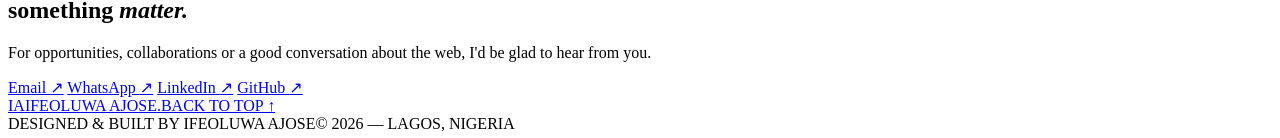
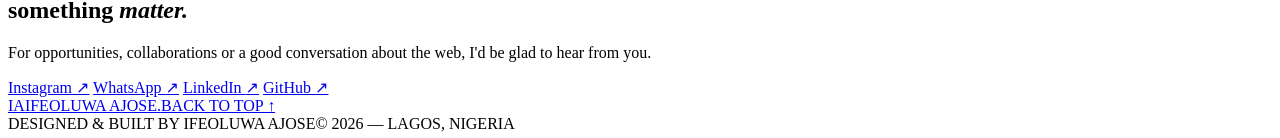
Before and after one commit to ife-oluwa-eniola/Portfolio, a plain HTML site: page index.html in a window 1280 px wide. Shown: the part 5509-5647 px from the top of the page. Drawn offline with Linux system fonts and the light colour scheme.

Commit message:
Use confirmed social contact instead of unverified email

```diff
--- a/index.html
+++ b/index.html
@@ -120,7 +120,7 @@
         <p class="contact-kicker mono">HAVE SOMETHING IN MIND?</p>
         <h2>Let's make<br>something <em>matter.</em></h2>
         <div class="contact-bottom"><p>For opportunities, collaborations or a good conversation about the web, I'd be glad to hear from you.</p><div class="contact-links">
-          <a href="mailto:ifeoluwaajose@gmail.com">Email <span>↗</span></a>
+          <a href="https://www.instagram.com/ifeoluwa_ajose?igsh=MXh6ZnpsZnYydmh6cw==" target="_blank" rel="noopener noreferrer">Instagram <span>↗</span></a>
           <a href="https://wa.me/2349078410128" target="_blank" rel="noopener noreferrer">WhatsApp <span>↗</span></a>
           <a href="https://www.linkedin.com/in/ifeoluwa-ajose-383450370" target="_blank" rel="noopener noreferrer">LinkedIn <span>↗</span></a>
           <a href="https://github.com/ife-oluwa-eniola" target="_blank" rel="noopener noreferrer">GitHub <span>↗</span></a>
```
